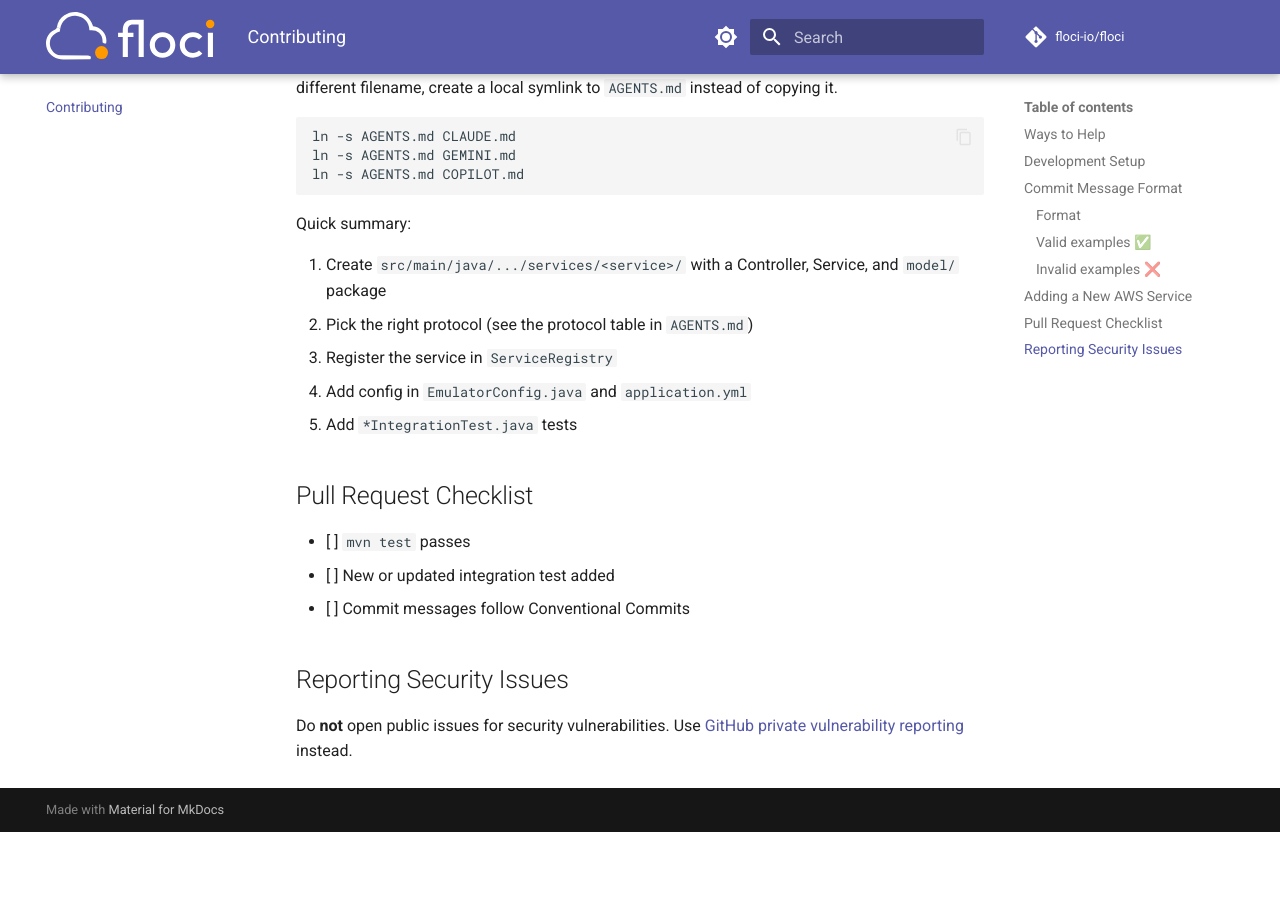
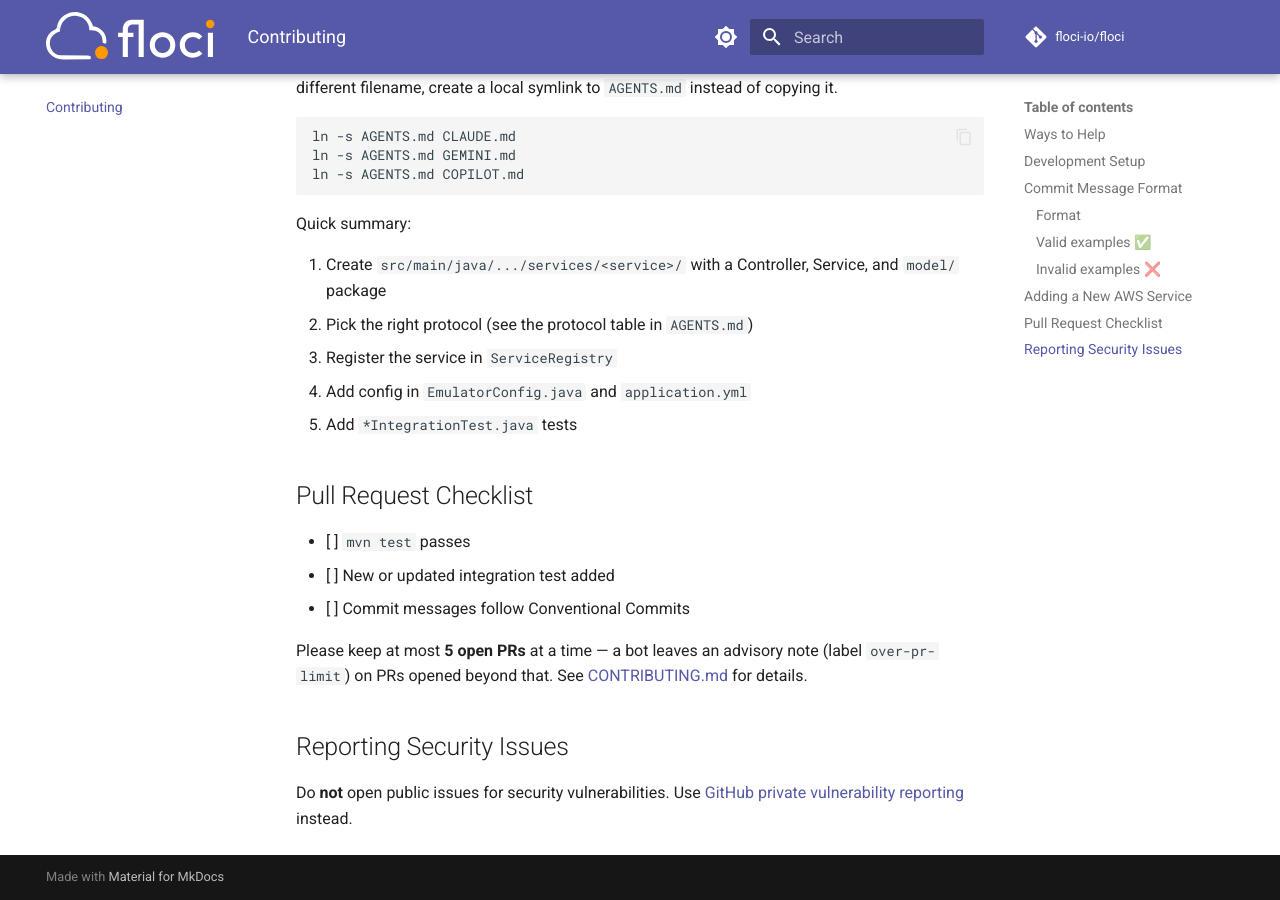
Before and after one commit to ryan00x/aws-terraform-ci-validation, an MkDocs documentation site: the page built from docs/contributing.md, in a window 1280 px wide and 900 px high, scrolled down 2315 px. Built offline with MkDocs 1.6.1 and Material for MkDocs 9.7.7, drawn with Linux system fonts in a browser that asks for light colours; comment, search, counter and statistics services are not loaded; before the commit the page ends 3147 px from its top, so only the background shows below that.

Commit message:
chore: add an advisory open-PR limit notice (#2047)
The review backlog is long enough that a single contributor holding many
open PRs makes it harder for any of them to get proper attention. This
adds a nudge rather than a gate.

On open or reopen, a workflow counts the author's open PRs and, above
five, adds an `over-pr-limit` label and posts one comment linking their
open PRs. It never closes a PR and never fails a check, both paths exit
zero. Bots and maintainers are exempt, so dependabot can hold as many as
it needs. The comment is posted at most once per PR via a marker, and the
label is removed automatically when the author drops back under the
limit.

`pull_request_target` is used so the token can label fork PRs. The
workflow never checks out or runs PR code, it only calls the GitHub API,
so the elevated context is not exposed to untrusted input.

The policy is documented in CONTRIBUTING.md and docs/contributing.md.

Also drops the CONTRIBUTING.md edge-builds section, which described the
`edge.yml` workflow removed in #691 and was the last reference to it, and
fixes a stray character in the adjacent CI line.

```diff
--- a/docs/contributing.md
+++ b/docs/contributing.md
@@ -100,6 +100,8 @@ Quick summary:
 - [ ] New or updated integration test added
 - [ ] Commit messages follow Conventional Commits
 
+Please keep at most **5 open PRs** at a time — a bot leaves an advisory note (label `over-pr-limit`) on PRs opened beyond that. See [CONTRIBUTING.md](https://github.com/floci-io/floci/blob/main/CONTRIBUTING.md#pull-request-guidelines) for details.
+
 ## Reporting Security Issues
 
 Do **not** open public issues for security vulnerabilities. Use [GitHub private vulnerability reporting](https://docs.github.com/en/code-security/security-advisories/guidance-on-reporting-and-writing/privately-reporting-a-security-vulnerability) instead.
```
Also changed, not shown: CONTRIBUTING.md (+2 -5 lines), 1 other file.
